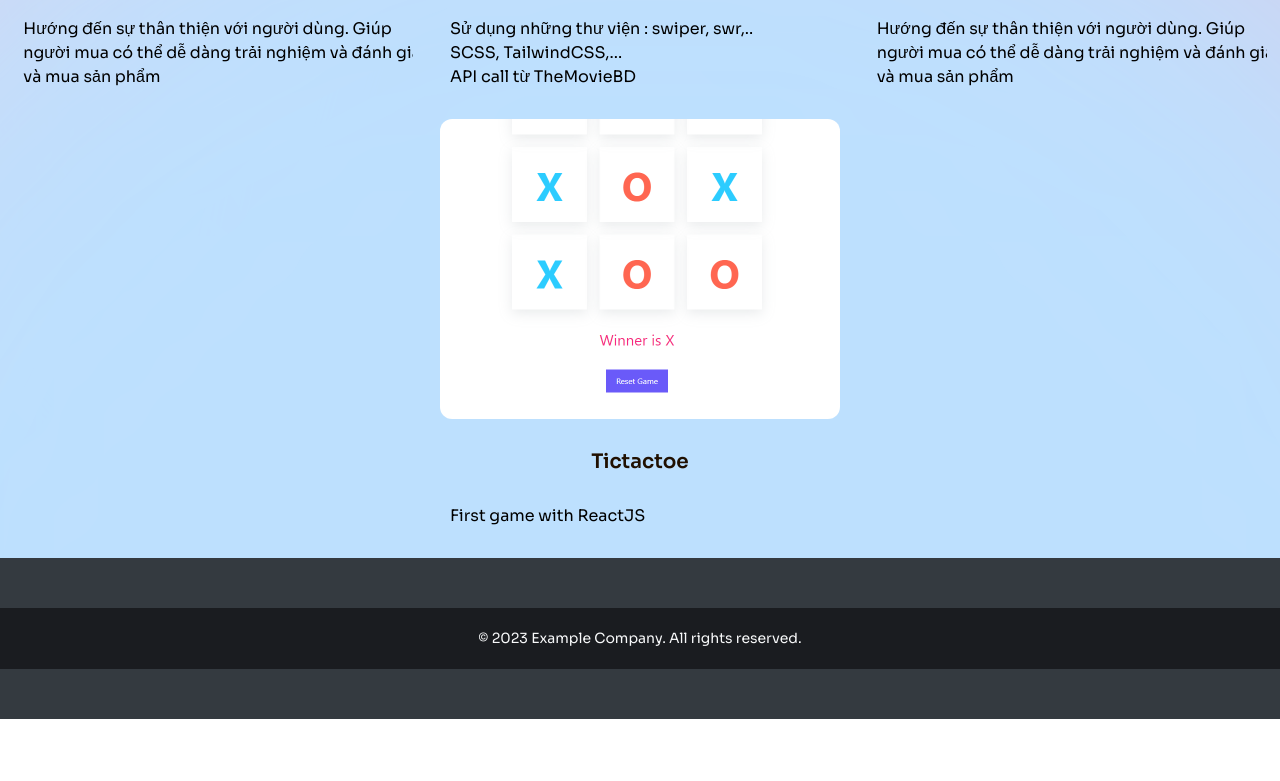
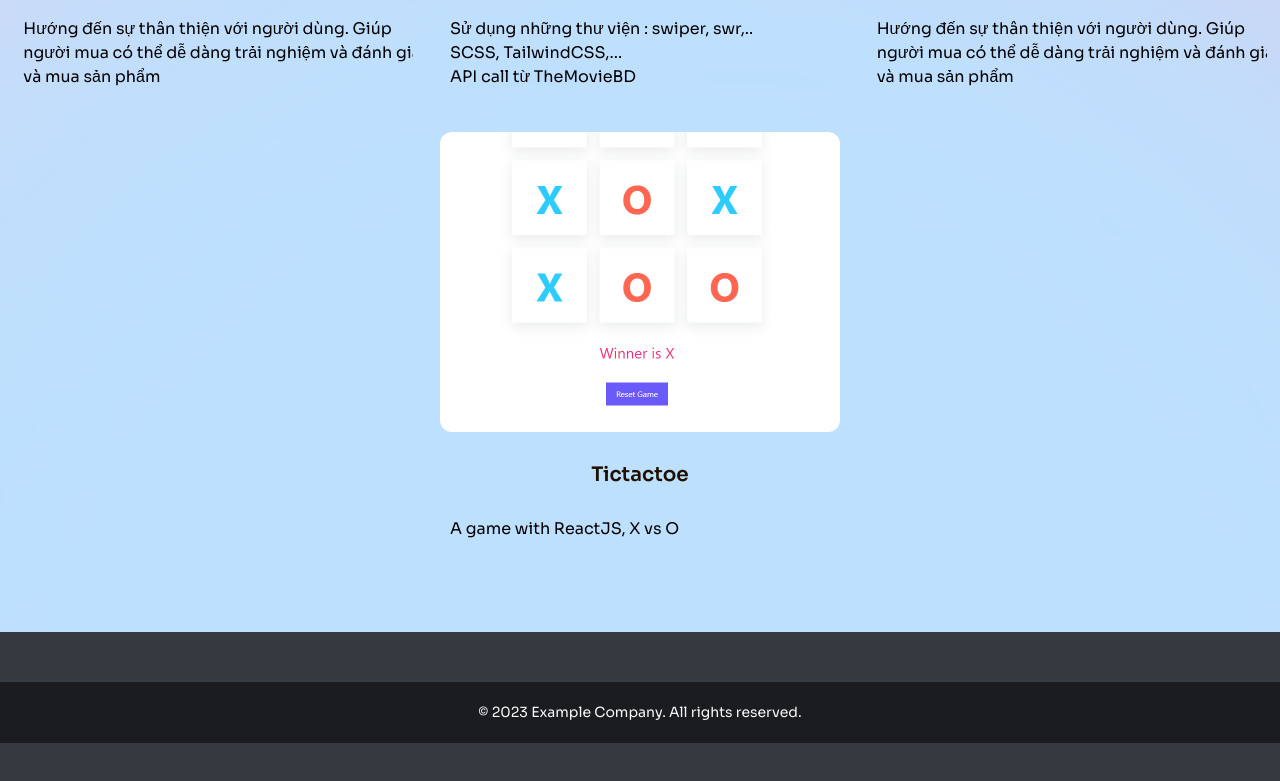
Before and after one commit to dannguyenhai/portfolio, a plain HTML site: page index.html in a window 1280 px wide. Shown: the part 2765-3546 px from the top of the page. Before the commit the page ends 3484 px from the top, so only its background shows below. Drawn offline with nearby package versions, Linux system fonts and the light colour scheme.

Commit message:
style config

```diff
--- a/index.html
+++ b/index.html
@@ -237,13 +237,17 @@
             </p>
           </div>
           <div class="image-item">
-            <a href="https://tictactoe-nguyenhaidan.vercel.app/" target="_blank"
+            <a
+              href="https://tictactoe-nguyenhaidan.vercel.app/"
+              target="_blank"
               ><div class="image img-project">
                 <img src="./img/tictoctoe.png" alt="" />
               </div>
             </a>
             <h3 class="image-title">Tictactoe</h3>
-            <p class="text">First game with ReactJS</p>
+            <p class="text">
+              A game with ReactJS, X vs O
+            </p>
           </div>
         </div>
       </div>
--- a/style.css
+++ b/style.css
@@ -347,7 +347,7 @@ h2:hover::after {
 }
 .image-item {
   width: 400px;
-  height: auto;
+  height: 500px;
   overflow: hidden;
 }
 .img-project {
```
